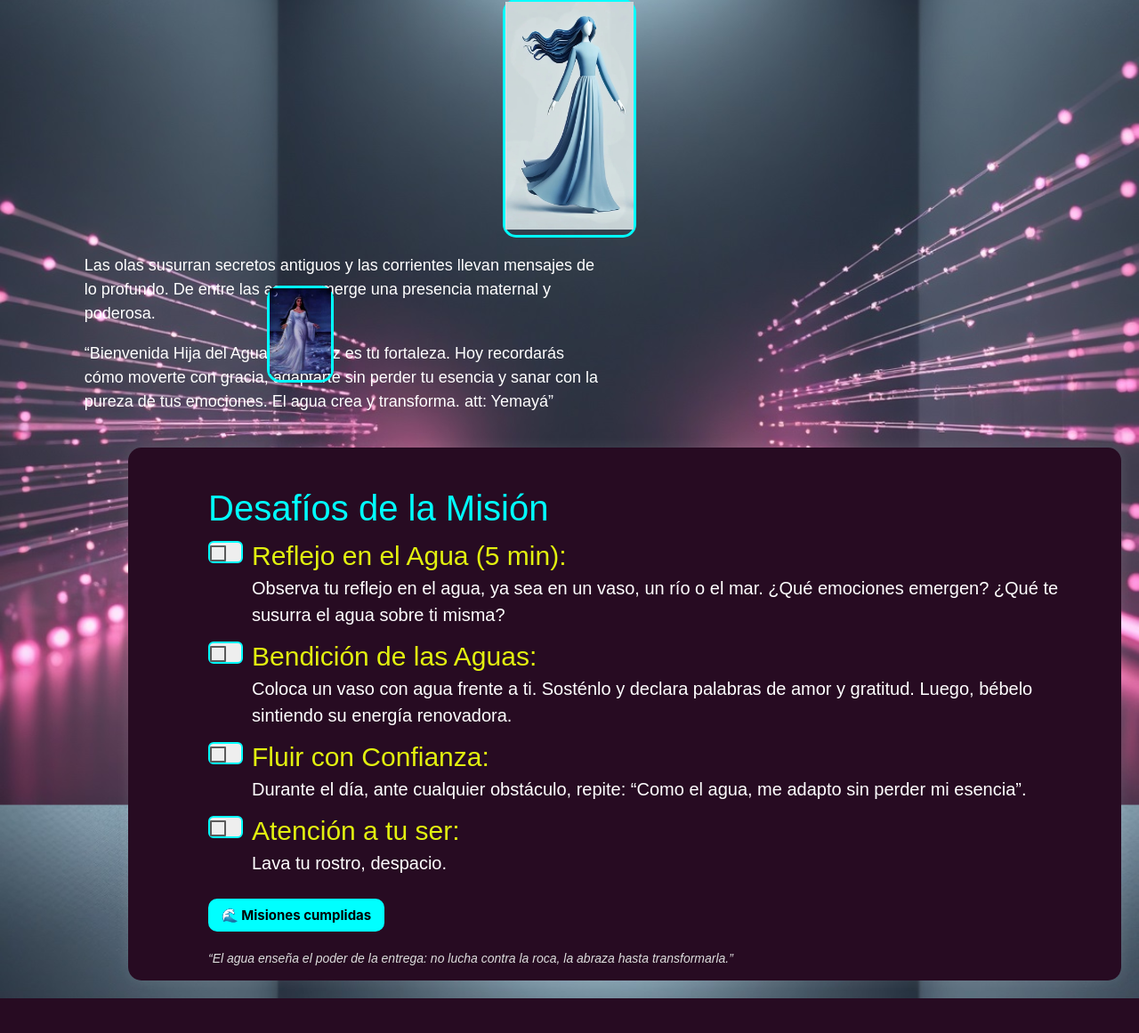
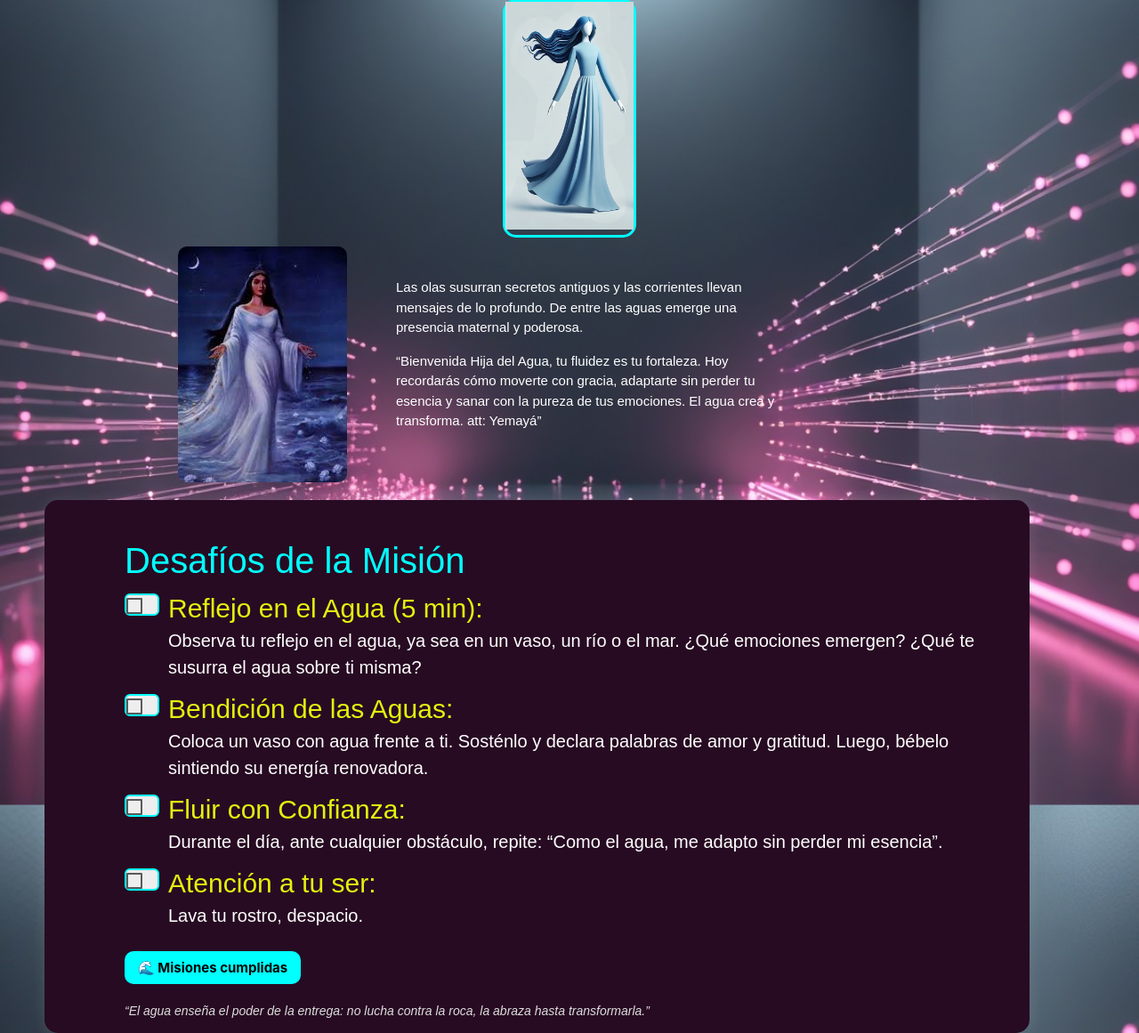
Before and after one commit to andresfuturo/crearteconscientez, a Django app: page /mision_agua_femenina/ in a window 1280 px wide. Shown: the part 177-1338 px from the top of the page at 89% size. Before the commit the page ends 1299 px from the top, so only its background shows below. Run offline with Django 5.2, Linux system fonts and the light colour scheme; a user stored in the database is signed in; data comes from the database, SQL or seed files in the repository; both versions use the stored data as it was after the commit.

Commit message:
arreglo de la mision agua masculino

```diff
--- a/crearteConscienteZ/appCrearteConscienteZ/Templates/elementosMasculinos/elemento_agua_masculino.html
+++ b/crearteConscienteZ/appCrearteConscienteZ/Templates/elementosMasculinos/elemento_agua_masculino.html
@@ -9,7 +9,7 @@
     <section class="contenido-horizontal">
         <div class="avatarAgua">
             <!-- Contenedor para el modelo 3D -->
-            <div id="contenedor-3d-avatar_agua_masculino" style="width: 100%; height: 400px;" title="Arrastra con el mouse para mover la vista. Usa la rueda para acercar o alejar."></div>
+            <div id="contenedor-3d-avatar_agua_masculino"  title="Arrastra con el mouse para mover la vista. Usa la rueda para acercar o alejar."></div>
         </div>
 
         <section class="descripcion">
--- a/crearteConscienteZ/appCrearteConscienteZ/Templates/misiones_masculinos/mision_agua_masculino.html
+++ b/crearteConscienteZ/appCrearteConscienteZ/Templates/misiones_masculinos/mision_agua_masculino.html
@@ -7,10 +7,6 @@
 <main class="mision-container">
     <section class="contenido-vertical">
         <h1 class="titulo-mision">Misión Agua - El Guardián del Océano</h1>
-
-        <div class="imagen-avatar">
-            <img src="{% static 'img/avatar_masculino_agua.jpg' %}" alt="Avatar del Agua Masculino">
-        </div>
 
         <div class="intro-con-imagen">
             <div class="imagen-maestro">
--- a/crearteConscienteZ/appCrearteConscienteZ/static/css/misiones.css
+++ b/crearteConscienteZ/appCrearteConscienteZ/static/css/misiones.css
@@ -9,39 +9,52 @@ h1.titulo-mision {
 }
 
 
+/* Contenedor principal: imagen y texto en fila */
+.intro-con-imagen {
+    display: flex;
+    flex-direction: row;        /* Imagen izquierda, texto derecha */
+    align-items: flex-start;    /* Alineación vertical superior */
+    justify-content: flex-start;/* No distribuye el espacio */
+    gap: 1rem;                  /* Espacio entre imagen y texto */
+    flex-wrap: nowrap;          /* No permite que se apilen */
+    padding: 10px 300px 10px 200px;
+}
 
+/* Contenedor de la imagen */
+.imagen-maestro {
+    flex: 0 0 auto;             /* No crece ni se encoge */
+    display: flex;
+    justify-content: center;
+    align-items: center;
+}
+
+/* Imagen en sí */
+.imagen-maestro img {
+    width: 150px;               /* Tamaño fijo de la imagen */
+    height: auto;
+    border-radius: 10px;        /* Bordes redondeados */
+}
+
+/* Contenedor del texto */
 .intro-mision {
-    font-size: 18px;
-    color: #ffffff;
-    text-align: center;
-    max-width: 800px;
-    margin-right: 600px;
+    flex: 1;                    /* Ocupa el resto del espacio disponible */
+    color: white;
+    margin: 0;
+    padding: 20px 90px 10px 40px;
+    line-height: 1.5;           /* Espaciado de línea cómodo para leer */
 }
 
 
-.intro-con-imagen {
-    display: flex;
-    align-items: center; /* centra verticalmente si los elementos tienen alturas distintas */
-    justify-content: center; /* opcional, para centrar todo horizontalmente */
-    gap: 20px; /* espacio entre texto e imagen */
-    justify-content: space-between;
-}
+/* Media query para pantallas pequeñas */
+@media (max-width: 768px) {
+    .intro-con-imagen {
+        flex-direction: column;
+        text-align: center;
+    }
 
-.intro-mision {
-    font-size: 18px;
-    color: #ffffff;
-    text-align: left;
-
-}
-
-.imagen-maestro {
-    width: 200px;
-    height: auto;
-    border: 3px solid #00ffff;
-    border-radius: 15px;
-    position: relative;
-    left: 300px; /* mueve a la derecha */
-
+    .intro-mision {
+        text-align: center;
+    }
 }
 
 
@@ -68,8 +81,7 @@ h1.titulo-mision {
 
   .contenedor-derecha {
     display: flex;
-    justify-content: flex-end;
-    padding: 20px;
+    padding: 10px 0px 0px 50px;
 }
 
 .desafios {
@@ -201,49 +213,3 @@ h2 {
     color: #fff;
     line-height: 1.5;
 }
-
-
-
-
-
-
-
-
-/* =====================
-   RESPONSIVE DESIGN
-===================== */
-
-@media screen and (max-width: 768px) {
-
-    h1.titulo-mision {
-        font-size: 40px !important;
-        margin-top: 40px;
-    }
-
-    .intro-mision {
-        margin-top: 0px;
-        padding: 0 15px;
-        font-size: 16px;
-    }
-
-    .contenedor-derecha {
-        justify-content: center;
-        padding: 10px;
-    }
-
-    .desafios {
-        width: 90%;
-        padding: 20px;
-    }
-
-    .imagen-avatar {
-        right: 0;
-        margin: 20px auto;
-        display: block;
-    }
-
-    .imagen-maestro {
-        display: block;
-        margin: 20px auto;
-    }
-}
```
Also changed, not shown: crearteConscienteZ/appCrearteConscienteZ/static/css/elementoElegido.css (line endings or trailing spaces), crearteConscienteZ/db.sqlite3.
